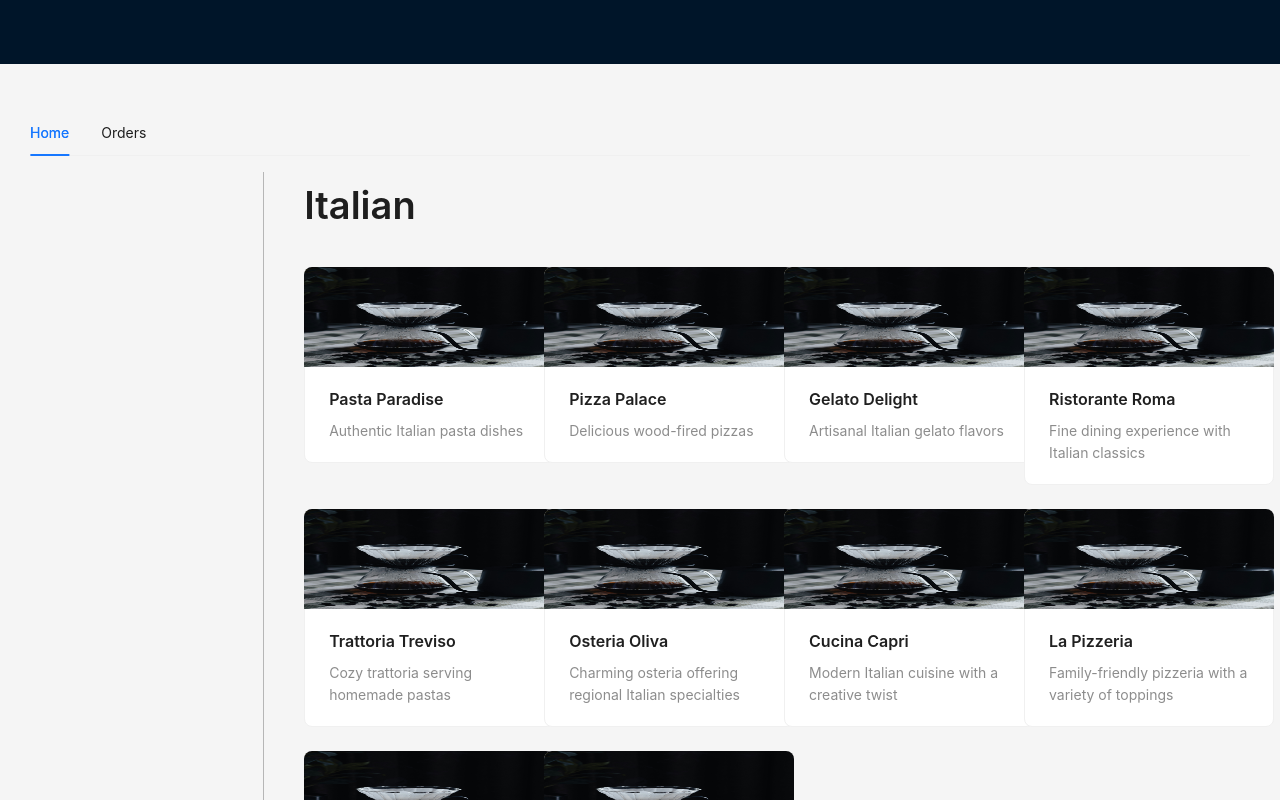
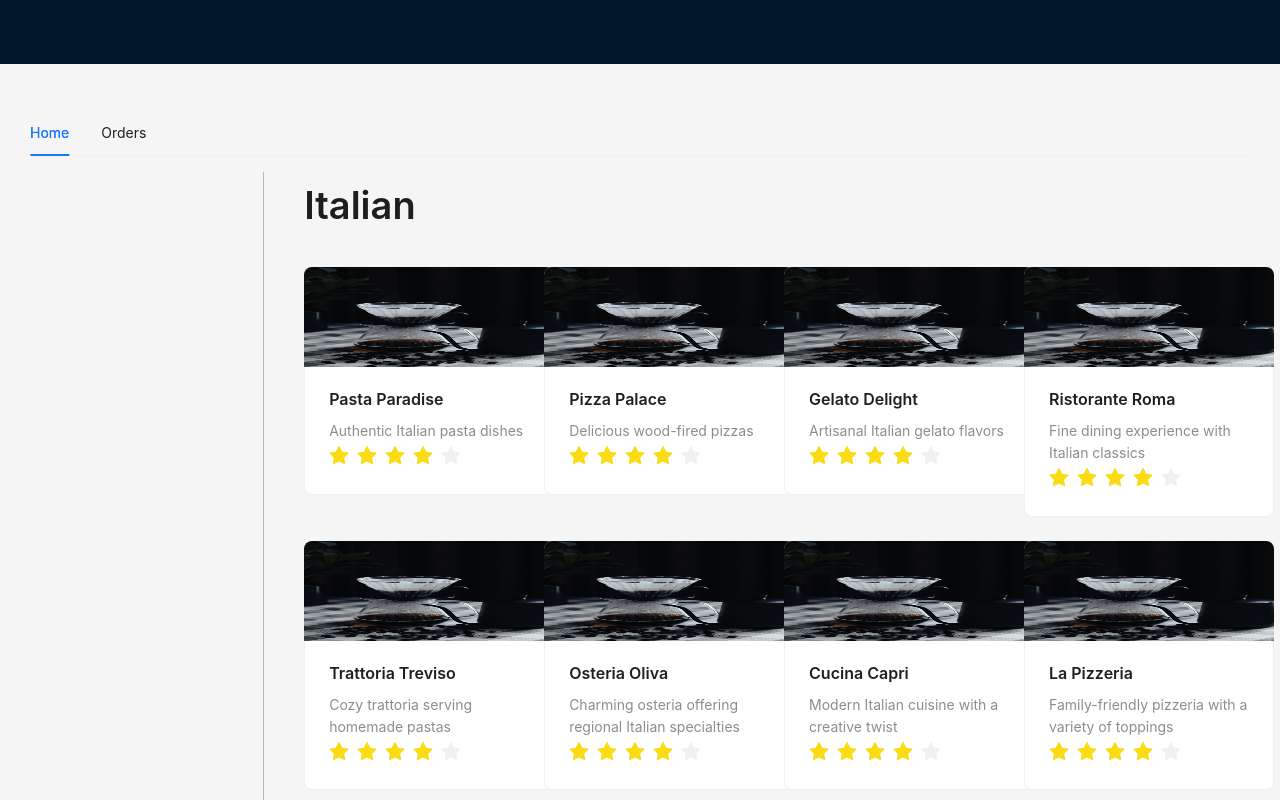
Before and after one commit to ashok-elumalai/deliveryApp, a React (Create React App) app in the folder delivery-app/: page / in a window 1280 px wide. Shown: the top 800 px of the page. Built offline with nearby package versions, Linux system fonts and the light colour scheme.

Commit message:
ratings update

```diff
--- a/delivery-app/src/pages/Dashboard/index.jsx
+++ b/delivery-app/src/pages/Dashboard/index.jsx
@@ -1,4 +1,4 @@
-import { Layout, Tabs } from "antd";
+import { Layout, Tabs, Menu } from "antd";
 
 import HomeData from "../Home/index";
 import { styled } from "styled-components";
@@ -22,12 +22,14 @@ const items = [
   },
 ];
 
+
 function Dashboard() {
   return (
     <Layout>
       <Layout.Header
         style={{ position: "fixed", right: "0", left: "0", zIndex: "999" }}
-      ></Layout.Header>
+      >
+      </Layout.Header>
       <ContentStyles style={{ padding: "30px", marginTop: "80px" }}>
         <Tabs defaultActiveKey="1" items={items} />
       </ContentStyles>
--- a/delivery-app/src/pages/Home/index.jsx
+++ b/delivery-app/src/pages/Home/index.jsx
@@ -1,4 +1,4 @@
-import { Card, Typography, Row, Col, Rate } from "antd";
+import { Card, Typography, Row, Col, Rate, Space } from "antd";
 import image from "../../Assets/images/login2.jpg";
 
 const { Meta } = Card;
@@ -203,6 +203,7 @@ const restaurantData = [
 function HomeData() {
   return (
     <div
+      key={"homeData"}
       style={{
         display: "flex",
         flexDirection: "row",
@@ -229,10 +230,12 @@ function HomeData() {
                       key={`${index}-${index2}`}
                       hoverable
                       style={{ width: 250 }}
-                      actions={<Rate tooltips={v2.rating} value={v2.rating} />}
                       cover={<img height={100} alt={v2.name} src={v2.image} />}
                     >
-                      <Meta title={v2.name} description={v2.description} />
+                      <Space direction="vertical">
+                        <Meta title={v2.name} description={v2.description} />
+                        <Rate disabled tooltips={v2.rating} value={v2.rating} />
+                      </Space>
                     </Card>
                   </Col>
                 ))}
```
